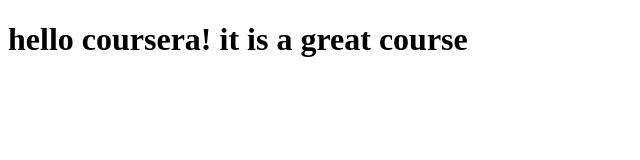
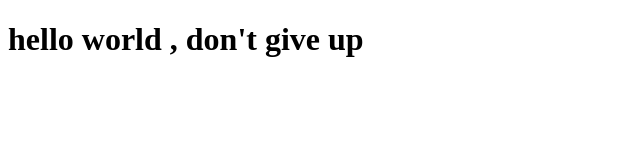
Before and after one commit to hanan-ahmed77/coursera-test, a plain HTML site: page site/index.html in a window 1280 px wide. Shown: the whole page, without its empty margins (0-640 px from the left). Drawn offline with Linux system fonts and the light colour scheme.

Commit message:
small addition to our page content.

```diff
--- a/site/index.html
+++ b/site/index.html
@@ -4,6 +4,6 @@
 	<title>hello coursera</title>
 </head>
 <body>
-<h1> hello coursera! it is a great course</h1>
+<h1> hello world , don't give up </h1>
 </body>
 </html>
```
